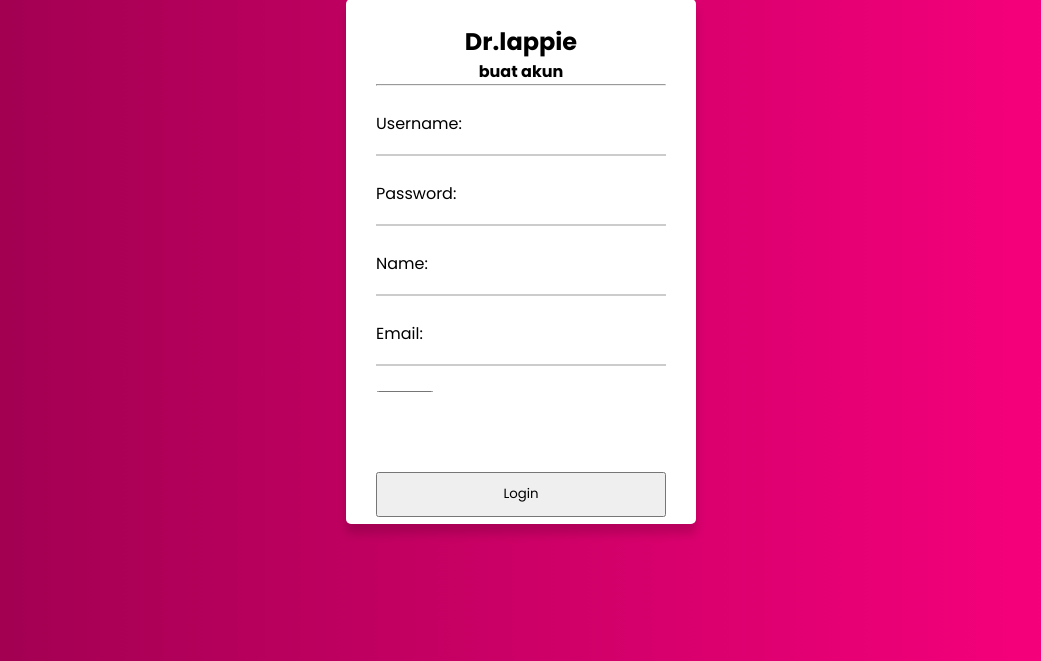
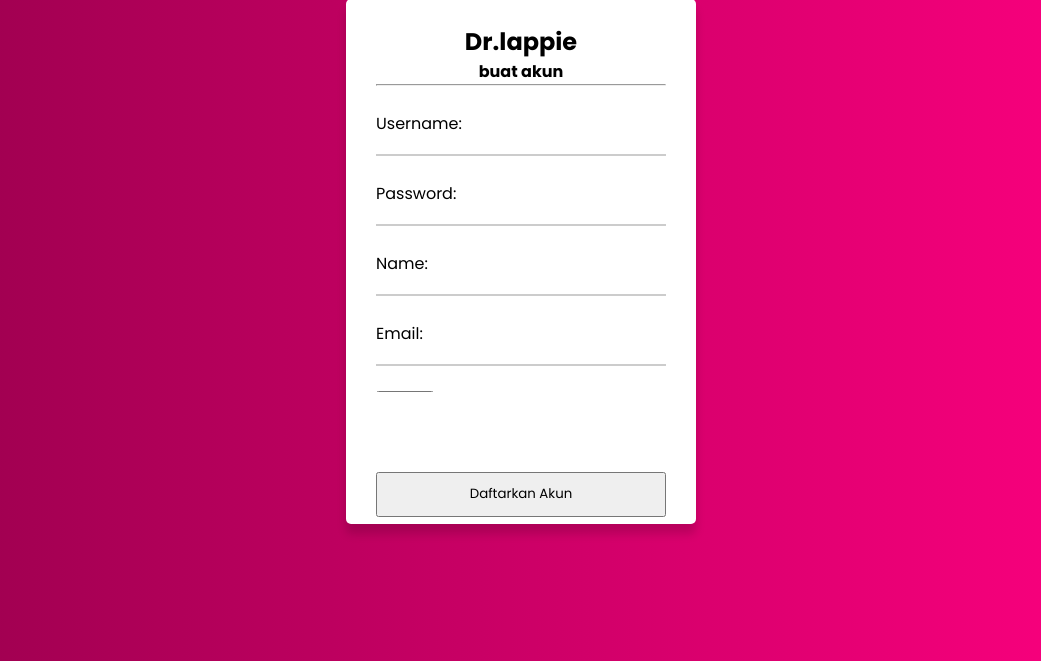
Before and after one commit to mahesaPinuntun/drLappie, a Flask app: template templates/smartphoneregister.html in a window 1280 px wide. Shown: the part 139-800 px from the top of the page, without its empty margins (119-1160 px from the left). Run offline with Flask 3, Linux system fonts and the light colour scheme; the template is opened without the code that fills it, so the values that code supplies are empty.

Commit message:
commit push

```diff
--- a/templates/smartphoneregister.html
+++ b/templates/smartphoneregister.html
@@ -197,7 +197,7 @@
             <input type="submit" value="Register">
             <div class="input-box button">
 
-                <button class="input-box button" type="submit" value="Register">Login</button>
+                <button class="input-box button" type="submit" value="Register">Daftarkan Akun</button>
             </div>
         </form>
 
```
